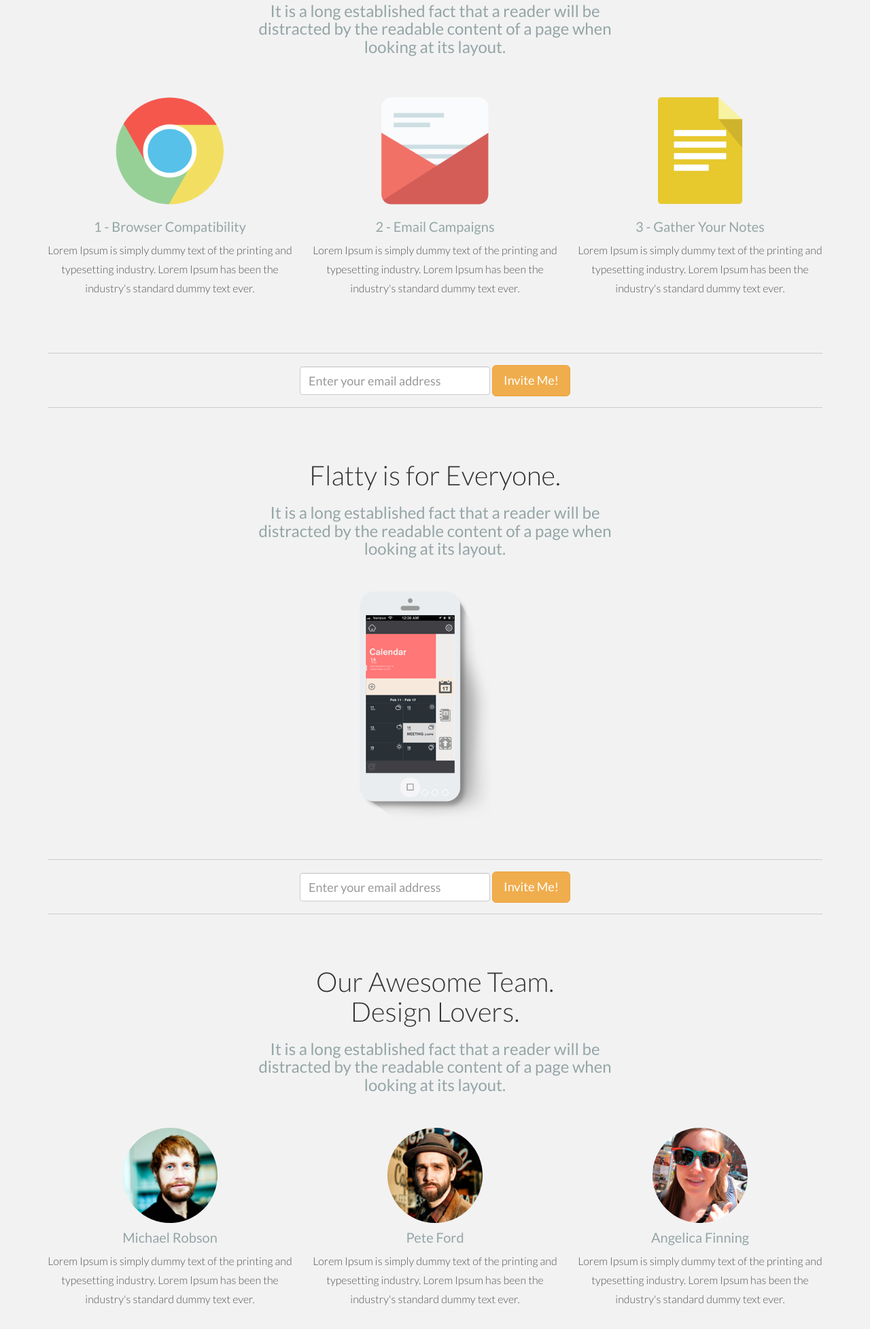
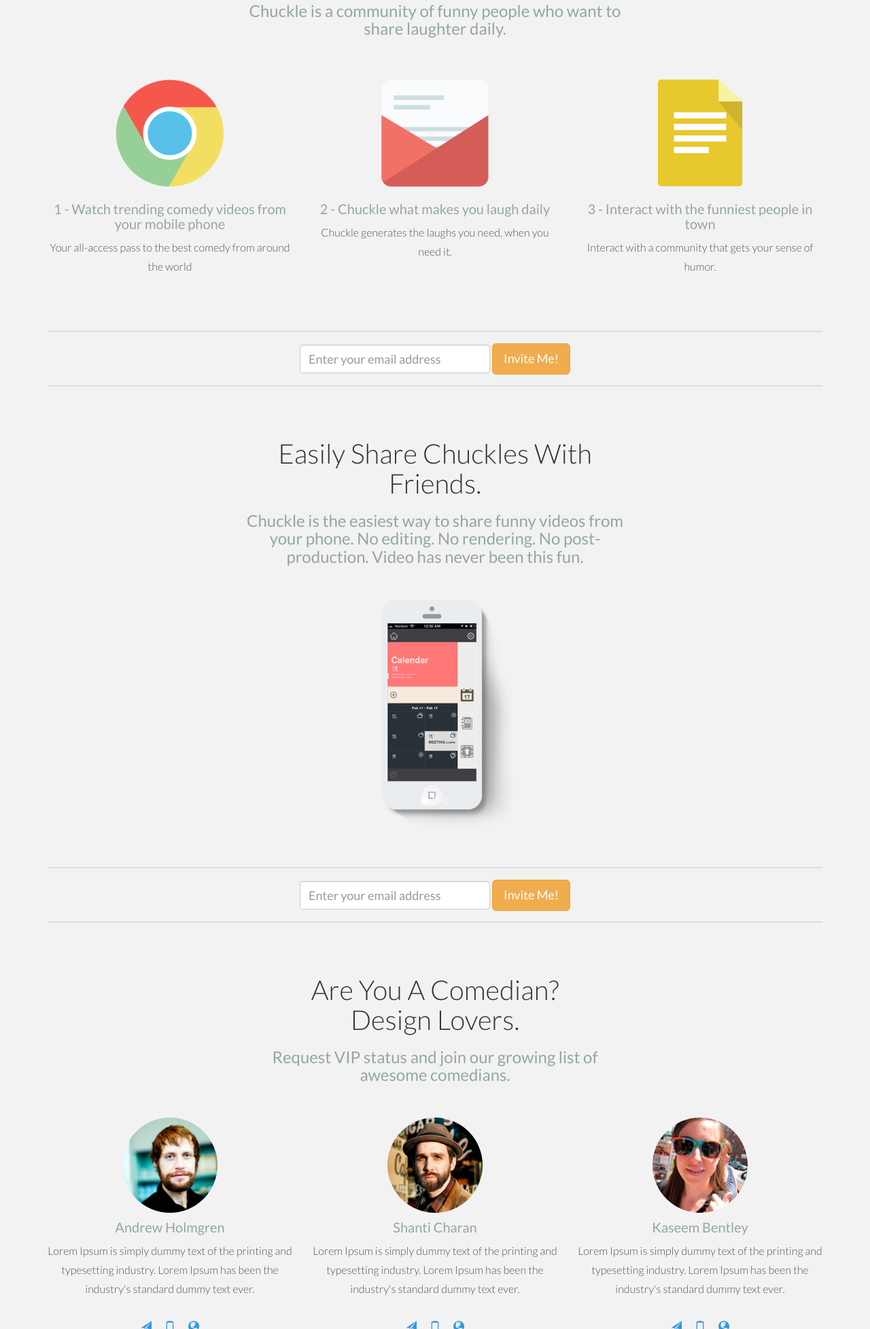
Before and after one commit to Howcrio/Howcrio.github.io, a plain HTML site: page index.html in a window 1280 px wide. Shown: the part 845-2800 px from the top of the page at 68% size. Drawn offline with nearby package versions, Linux system fonts and the light colour scheme.

Commit message:
Flatter text replaced by Chuckle's branding git push git status

```diff
--- a/index.html
+++ b/index.html
@@ -51,8 +51,8 @@
 		<div class="container">
 			<div class="row">
 				<div class="col-lg-6">
-					<h1>Make your landing page<br/>
-					look really good.</h1>
+					<h1>Hysterical comedy videos<br/>
+					delivered fresh daily.</h1>
 					<form class="form-inline" role="form">
 					  <div class="form-group">
 					    <input type="email" class="form-control" id="exampleInputEmail1" placeholder="Enter your email address">
@@ -72,29 +72,29 @@
 	<div class="container">
 		<div class="row mt centered">
 			<div class="col-lg-6 col-lg-offset-3">
-				<h1>Your Landing Page<br/>Looks Wonderful Now.</h1>
-				<h3>It is a long established fact that a reader will be distracted by the readable content of a page when looking at its layout.</h3>
+				<h1>Discover New Ways<br/>To Laugh Daily.</h1>
+				<h3>Chuckle is a community of funny people who want to share laughter daily.</h3>
 			</div>
 		</div><!-- /row -->
 
 		<div class="row mt centered">
 			<div class="col-lg-4">
 				<img src="assets/img/ser01.png" width="180" alt="">
-				<h4>1 - Browser Compatibility</h4>
-				<p>Lorem Ipsum is simply dummy text of the printing and typesetting industry. Lorem Ipsum has been the industry's standard dummy text ever.</p>
+				<h4>1 - Watch trending comedy videos from your mobile phone</h4>
+				<p>Your all-access pass to the best comedy from around the world</p>
 			</div><!--/col-lg-4 -->
 
 			<div class="col-lg-4">
 				<img src="assets/img/ser02.png" width="180" alt="">
-				<h4>2 - Email Campaigns</h4>
-				<p>Lorem Ipsum is simply dummy text of the printing and typesetting industry. Lorem Ipsum has been the industry's standard dummy text ever.</p>
+				<h4>2 - Chuckle what makes you laugh daily</h4>
+				<p>Chuckle generates the laughs you need, when you need it.</p>
 
 			</div><!--/col-lg-4 -->
 
 			<div class="col-lg-4">
 				<img src="assets/img/ser03.png" width="180" alt="">
-				<h4>3 - Gather Your Notes</h4>
-				<p>Lorem Ipsum is simply dummy text of the printing and typesetting industry. Lorem Ipsum has been the industry's standard dummy text ever.</p>
+				<h4>3 - Interact with the funniest people in town</h4>
+				<p>Interact with a community that gets your sense of humor.</p>
 
 			</div><!--/col-lg-4 -->
 		</div><!-- /row -->
@@ -119,8 +119,8 @@
 	<div class="container">
 		<div class="row mt centered">
 			<div class="col-lg-6 col-lg-offset-3">
-				<h1>Flatty is for Everyone.</h1>
-				<h3>It is a long established fact that a reader will be distracted by the readable content of a page when looking at its layout.</h3>
+				<h1>Easily Share Chuckles With Friends.</h1>
+				<h3>Chuckle is the easiest way to share funny videos from your phone.  No editing.  No rendering.  No post-production.  Video has never been this fun.</h3>
 			</div>
 		</div><!-- /row -->
 
@@ -171,29 +171,29 @@
 	<div class="container">
 		<div class="row mt centered">
 			<div class="col-lg-6 col-lg-offset-3">
-				<h1>Our Awesome Team.<br/>Design Lovers.</h1>
-				<h3>It is a long established fact that a reader will be distracted by the readable content of a page when looking at its layout.</h3>
+				<h1>Are You A Comedian?<br/>Design Lovers.</h1>
+				<h3>Request VIP status and join our growing list of awesome comedians.</h3>
 			</div>
 		</div><!-- /row -->
 
 		<div class="row mt centered">
 			<div class="col-lg-4">
 				<img class="img-circle" src="assets/img/pic1.jpg" width="140" alt="">
-				<h4>Michael Robson</h4>
+				<h4>Andrew Holmgren</h4>
 				<p>Lorem Ipsum is simply dummy text of the printing and typesetting industry. Lorem Ipsum has been the industry's standard dummy text ever.</p>
 				<p><i class="glyphicon glyphicon-send"></i> <i class="glyphicon glyphicon-phone"></i> <i class="glyphicon glyphicon-globe"></i></p>
 			</div><!--/col-lg-4 -->
 
 			<div class="col-lg-4">
 				<img class="img-circle" src="assets/img/pic2.jpg" width="140" alt="">
-				<h4>Pete Ford</h4>
+				<h4>Shanti Charan</h4>
 				<p>Lorem Ipsum is simply dummy text of the printing and typesetting industry. Lorem Ipsum has been the industry's standard dummy text ever.</p>
 				<p><i class="glyphicon glyphicon-send"></i> <i class="glyphicon glyphicon-phone"></i> <i class="glyphicon glyphicon-globe"></i></p>
 			</div><!--/col-lg-4 -->
 
 			<div class="col-lg-4">
 				<img class="img-circle" src="assets/img/pic3.jpg" width="140" alt="">
-				<h4>Angelica Finning</h4>
+				<h4>Kaseem Bentley</h4>
 				<p>Lorem Ipsum is simply dummy text of the printing and typesetting industry. Lorem Ipsum has been the industry's standard dummy text ever.</p>
 				<p><i class="glyphicon glyphicon-send"></i> <i class="glyphicon glyphicon-phone"></i> <i class="glyphicon glyphicon-globe"></i></p>
 			</div><!--/col-lg-4 -->
@@ -214,7 +214,7 @@
 			<div class="col-lg-3"></div>
 		</div><!-- /row -->
 		<hr>
-		<p class="centered">Created by BlackTie.co - Attribution License 3.0 - 2013</p>
+		<p class="centered”>(c)2015 Chuckle, Inc.  Made with <3 from San Francisco </p>
 	</div><!-- /container -->
 
 
```
